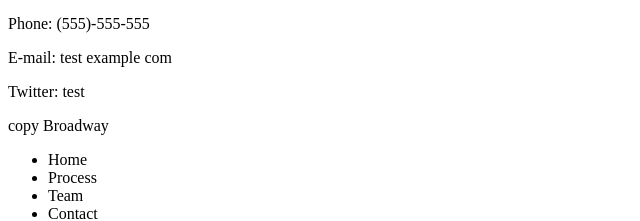
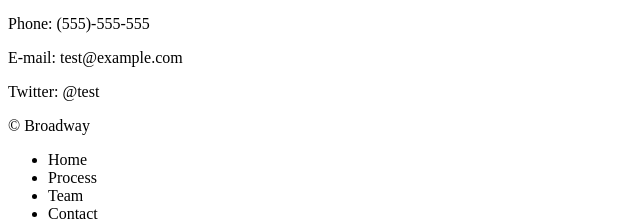
Before and after one commit to access4967/broadway2, a plain HTML site: page index.html in a window 1280 px wide. Shown: the part 672-893 px from the top of the page, 0-640 px from the left. Drawn offline with Linux system fonts and the light colour scheme.

Commit message:
add copyright entity and @symbols to twitter and email

```diff
--- a/index.html
+++ b/index.html
@@ -32,9 +32,9 @@
       <p>We're Hiring</p>
       <h3 id="contact">Contact</h3>
       <p>Phone: (555)-555-555</p>
-      <p>E-mail:  test example com</p>
-      <p>Twitter: test</p>
-      <footer>copy Broadway</footer>
+      <p>E-mail:  test@example.com</p>
+      <p>Twitter: @test</p>
+      <footer>&copy; Broadway</footer>
       <ul class="nav" class="nav hor">
         <li>Home</li>
         <li>Process</li>
```
